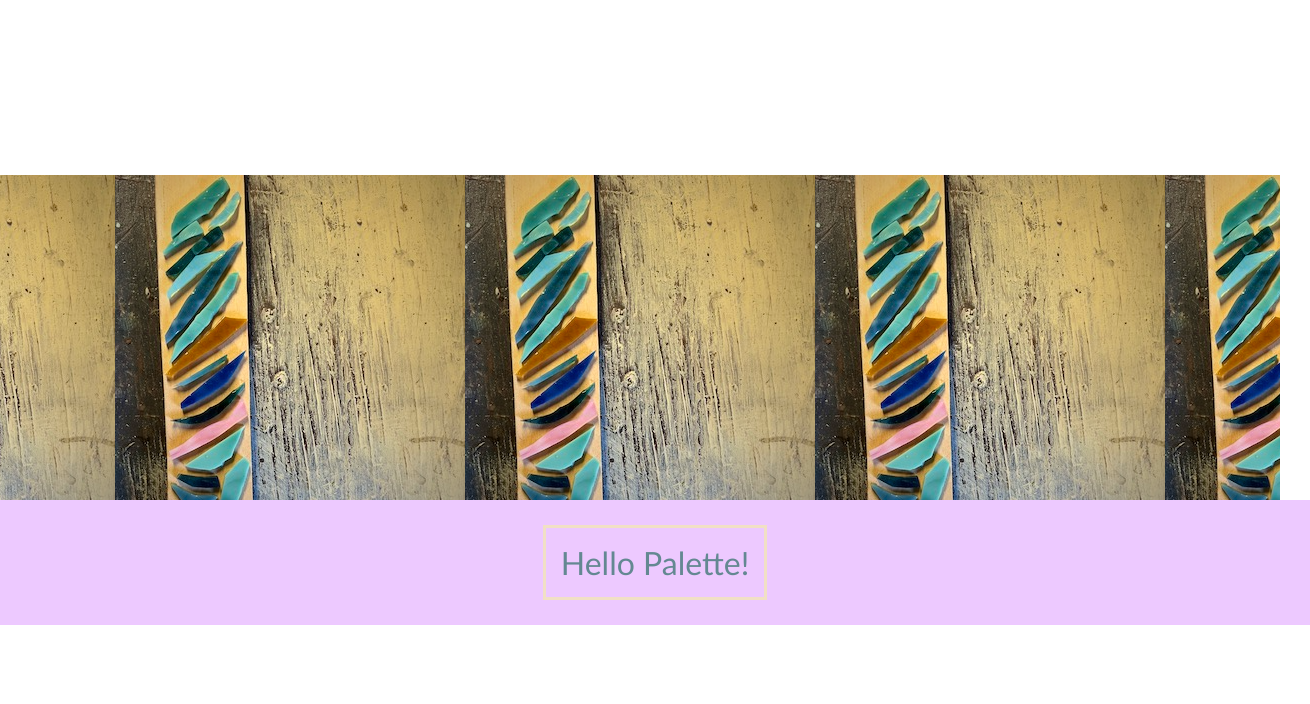
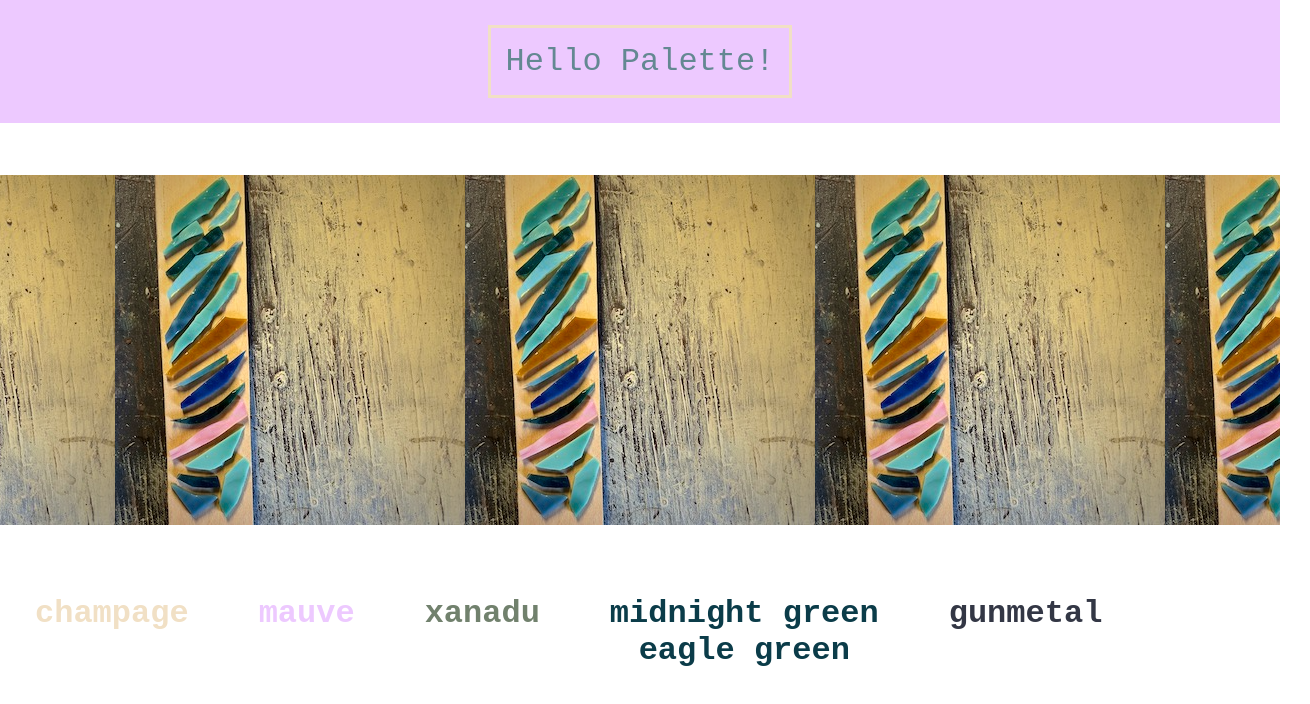
Before and after one commit to Adam-Robson/react-color-router, a React (Create React App) app: page / in a window 1280 px wide. Shown: the top 704 px of the page, 1310 px wide, since content can reach past the window. Built offline with nearby package versions, Linux system fonts and the light colour scheme.

Commit message:
move the colors component into home; link from there to each color with links to the others

```diff
--- a/src/App.js
+++ b/src/App.js
@@ -1,20 +1,29 @@
 import React from 'react';
-import { Switch, Route } from 'react-router-dom';
-import Home from './Components/Home/Home';
-import NotFound from './Components/NotFound/NotFound';
+import { Switch, Route, NavLink } from 'react-router-dom';
 import Colors from './Components/Colors/Colors';
 import Color from './Components/Color/Color';
 
 function App() {
   return (
-    <main>
-      <Switch>
-        <Route exact path="/" component={ Home } />
-        <Route exact path="/color/:id/:key/:pass" component={ Color } />
-        <Route exact path="/colors" component={ Colors } />
-        <Route path="*" component={ NotFound } />
-      </Switch>
-    </main>
+    <section className="container">
+      <header>
+        <div className="colorsContainer">
+          <NavLink className="champagne" to="/color/f1/e0/c5" style={ { color: '#f1e0c5' } }>champage</NavLink>
+          <NavLink className="mauve" to="/color/ed/c9/ff" style={ { color: '#edc9ff' } }>mauve</NavLink>
+          <NavLink className="xanadu" to="/color/71/81/6d" style={ { color: '#71816d' } }>xanadu</NavLink>
+          <NavLink className="midnight-green-eagle-green" to="/color/0b/3c/49" style={ { color: '#0b3c49' } }>midnight green<br /> eagle green</NavLink>
+          <NavLink className="gunmetal" to="/color/33/37/45" style={ { color: '#333745' } }>gunmetal</NavLink>
+        </div>
+
+      </header>
+      <main>
+        <Switch>
+          <Route exact path="/color/:id/:key/:pass" component={ Color } />
+          <Route exact path="/" component={ Colors } />
+          <Route path="*" />
+        </Switch>
+      </main>
+    </section>
   );
 }
 
--- a/src/Components/Color/Color.css
+++ b/src/Components/Color/Color.css
@@ -4,13 +4,12 @@
     text-align: center;
     align-items: center;
     height: 200px;
-    padding: 65px;
+    padding: 35px;
 }
 
 .colorContainer {
     display: block;
     height: 900px;
-    font-size: 2em;
     text-align: center;
     justify-items: space-around;
 
--- a/src/Components/Color/Color.js
+++ b/src/Components/Color/Color.js
@@ -7,8 +7,7 @@ export default function Color() {
     <section className="colorWall">
       <div className="colorContainer" style={ { backgroundColor: `#${id}${key}${pass}` } }>
         <p className="hex-text" >{ id }{ key }{ pass }</p>
-        <NavLink to='/colors' className="backToColors">back to colors</NavLink>
-        <NavLink to='/' className="backHome">back home</NavLink>
+        <NavLink to='/' className="backHome">back to colors</NavLink>
       </div>
     </section>
   );
--- a/src/Components/Colors/Colors.css
+++ b/src/Components/Colors/Colors.css
@@ -1,18 +1,40 @@
 .main {
-    background-image: none;
-    background-color: white;
     height: 600px;
+    background-image: url('../../img/glass.png');
+    height: 700px;
+    background-position: center;
+    background-repeat:repeat-x;
+    background-size:auto;
+}
+
+.title {
+    display: flex;
+    font-size:2em;
+    padding: 15px;
+    margin: 10px;
+    border: 3px solid #f1e0c5;
+    font-family:  "Inconsolata", "AndaleMono", monospace;
+    color: #0B3C49;
+    text-decoration: none;
+}
+
+.homeContainer {
+    display: flex;
+    justify-content: center;
+    align-items: center;
+    padding: 15px;
+    background-color: #edc9ff;
 }
 
 .colorsContainer {
     display: flex;
-    height: 100px;
+    height: 100%;
     font-size: 2em;
     position: fixed;
-    bottom: 70%;
-    left: 5%;
+    top: 70%;
+    font-family: "Inconsolata", "AndaleMono", monospace;
     text-align: center;
-    justify-items: space-around;
+    justify-items: space-between;
 }
 
 .champagne {
@@ -57,6 +79,14 @@
     text-decoration: none;
 }
 
+a:link {
+    color:#648892;
+}
+
+a:visited {
+    color:#919d7f;
+}
+
 a:hover {
     cursor: pointer;
 }
--- a/src/Components/Colors/Colors.js
+++ b/src/Components/Colors/Colors.js
@@ -1,18 +1,19 @@
 import './Colors.css';
-import { NavLink } from 'react-router-dom';
+import { Link } from 'react-router-dom';
 
 export default function Colors() {
   return (
     <section className="main">
-      <div className="colorsContainer">
+      <div className="homeContainer">
+        <Link to='/colors' className="title">Hello Palette!</Link>
+      </div>
+    </section>
+  );
+}
+{/* <div className="colorsContainer">
         <NavLink className="champagne" to="/color/f1/e0/c5" style={ { color: '#f1e0c5' } }>champage</NavLink>
         <NavLink className="mauve" to="/color/ed/c9/ff" style={ { color: '#edc9ff' } }>mauve</NavLink>
         <NavLink className="xanadu" to="/color/71/81/6d" style={ { color: '#71816d' } }>xanadu</NavLink>
         <NavLink className="midnight-green-eagle-green" to="/color/0b/3c/49" style={ { color: '#0b3c49' } }>midnight green<br /> eagle green</NavLink>
         <NavLink className="gunmetal" to="/color/33/37/45" style={ { color: '#333745' } }>gunmetal</NavLink>
-        <NavLink to='/' className="backHome">back home</NavLink>
-
-      </div>
-    </section>
-  );
-}
+        <NavLink to='/' className="backHome">back home</NavLink> */}
--- a/src/Components/Home/Home.css
+++ /dev/null
@@ -1,42 +0,0 @@
-main {
-    height: 600px;
-    background-image: url('../../img/glass.png');
-    height: 700px;
-    background-position: center;
-    background-repeat:repeat-x;
-    background-size:auto;
-}
-
-.homeContainer {
-    display: flex;
-    justify-content: center;
-    align-items: center;
-    padding: 15px;
-    background-color: #edc9ff;
-    position: relative;
-    top: 500px;
-    width: 100%;
-}
-
-.title {
-    display: flex;
-    font-size:2em;
-    padding: 15px;
-    margin: 10px;
-    border: 3px solid #f1e0c5;
-    font-family: 'Trebuchet MS', 'Lucida Sans Unicode', 'Lucida Grande', 'Lucida Sans', Arial, sans-serif;
-    color: #0B3C49;
-    text-decoration: none;
-}
-
-a:link {
-    color:#648892;
-}
-
-a:visited {
-    color:#919d7f;
-}
-
-a:hover {
-    cursor: pointer;
-}
--- a/src/Components/Home/Home.js
+++ /dev/null
@@ -1,12 +0,0 @@
-import './Home.css';
-import { Link } from 'react-router-dom';
-
-export default function Home() {
-  return (
-    <section>
-      <div className="homeContainer">
-        <Link to='/colors' className="title">Hello Palette!</Link>
-      </div>
-    </section>
-  );
-}
--- a/src/Components/NotFound/NotFound.js
+++ /dev/null
@@ -1,5 +0,0 @@
-export default function NotFound() {
-  return (
-    <div className="notFound">Route long lost. Try another.</div>
-  );
-}
```
